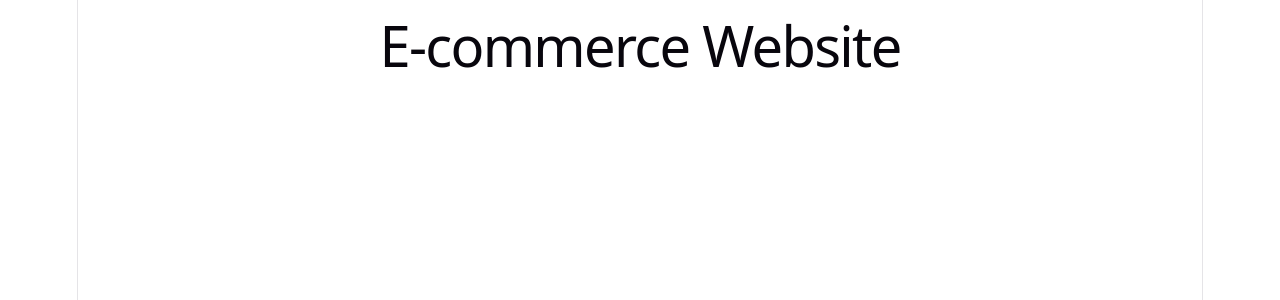
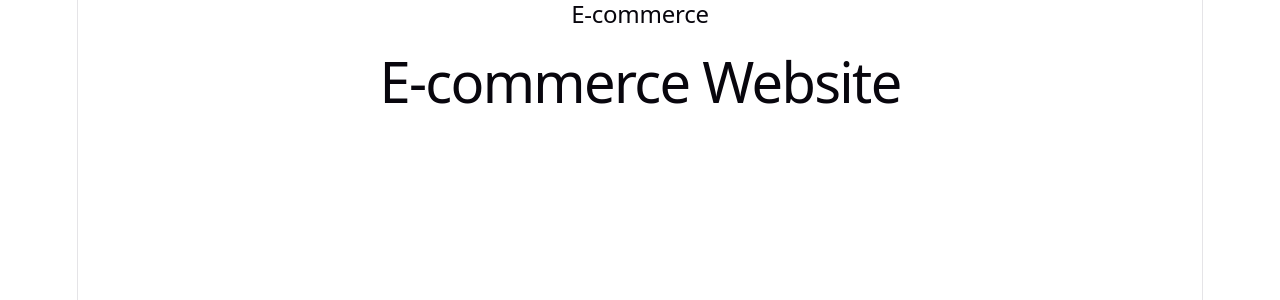
Before and after one commit to abhi12012/e-commerce-react, a React (Vite) app: page / in a window 1280 px wide. Shown: the top 300 px of the page. Built offline with nearby package versions, Linux system fonts and the light colour scheme.

Commit message:
Integrate Navbar into App

```diff
--- a/src/App.jsx
+++ b/src/App.jsx
@@ -1,6 +1,13 @@
+import Navbar from './components/Navbar'
+
 function App() {
   return (
-    <h1>E-commerce Website</h1>
+    <>
+
+      <Navbar />
+      <h1>E-commerce Website</h1>
+
+    </>
   )
 }
 
```
